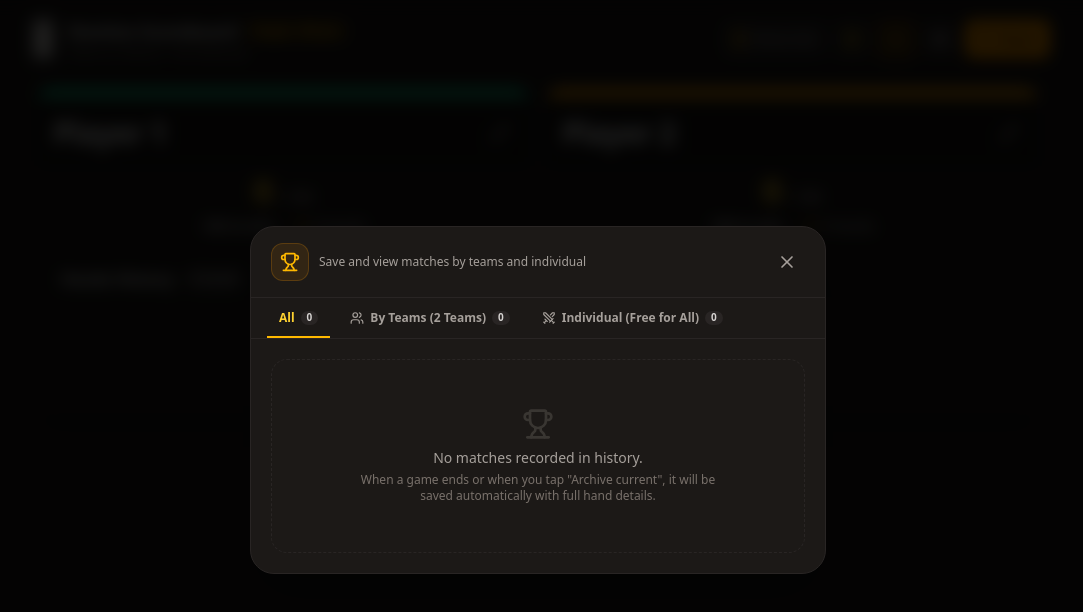
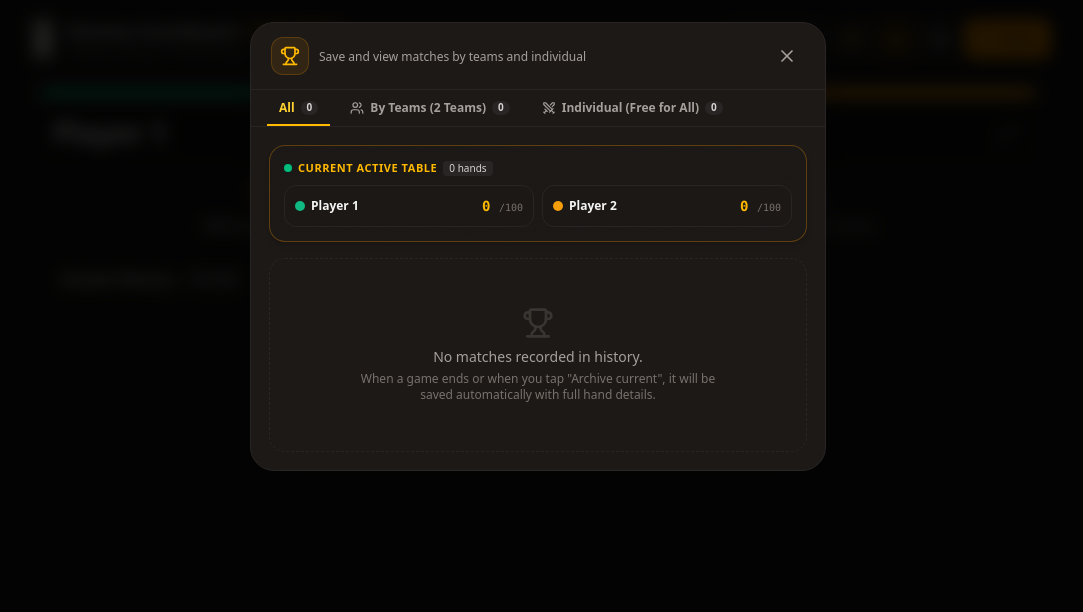
Before and after one commit to darwinlopez10-beep/Anotador-de-Domino, a React (Vite) app: page / in a window 1280 px wide. Both pictures are taken after a click on the button 954 px from the left and 39 px from the top of the page. Shown: the top 612 px of the page, without its empty margins (102-1185 px from the left). Built offline with nearby package versions, Linux system fonts and the light colour scheme.

Commit message:
feat: integrate active game state into stats modal
Pass current game context to MatchHistoryModal to include active players in statistics and add support for localizing default player/team naming patterns.

```diff
--- a/src/App.tsx
+++ b/src/App.tsx
@@ -1166,6 +1166,10 @@ export default function App() {
         onClearHistory={handleClearMatchHistory}
         canSaveCurrentGame={rounds.length > 0}
         onSaveCurrentGame={handleManualSaveMatch}
+        currentPlayers={players}
+        currentRounds={rounds}
+        currentGameMode={settings.gameMode}
+        targetScore={settings.targetScore}
         lang={lang}
       />
 
--- a/src/components/MatchHistoryModal.tsx
+++ b/src/components/MatchHistoryModal.tsx
@@ -18,7 +18,7 @@ import {
   Lock,
   ShieldAlert,
 } from 'lucide-react';
-import { GameMode, PastMatch, WinReason } from '../types';
+import { GameMode, PastMatch, WinReason, PlayerScore, Round } from '../types';
 import { AppLanguage, TRANSLATIONS, formatPlayerDisplayName } from '../utils/i18n';
 
 interface MatchHistoryModalProps {
@@ -29,6 +29,10 @@ interface MatchHistoryModalProps {
   onClearHistory: (mode?: GameMode) => void;
   canSaveCurrentGame?: boolean;
   onSaveCurrentGame?: () => void;
+  currentPlayers?: PlayerScore[];
+  currentRounds?: Round[];
+  currentGameMode?: GameMode;
+  targetScore?: number;
   lang: AppLanguage;
 }
 
@@ -40,6 +44,10 @@ export const MatchHistoryModal: React.FC<MatchHistoryModalProps> = ({
   onClearHistory,
   canSaveCurrentGame,
   onSaveCurrentGame,
+  currentPlayers,
+  currentRounds,
+  currentGameMode = 'teams',
+  targetScore,
   lang,
 }) => {
   const t = TRANSLATIONS[lang];
@@ -89,6 +97,23 @@ export const MatchHistoryModal: React.FC<MatchHistoryModalProps> = ({
     }
   });
 
+  // Automatically register active players in the series stats if they don't have records yet
+  if (currentPlayers && currentGameMode === 'teams') {
+    currentPlayers.forEach((p) => {
+      if (!teamWinStats[p.name]) {
+        teamWinStats[p.name] = { wins: 0, color: p.color, totalPoints: p.score };
+      }
+    });
+  }
+
+  if (currentPlayers && currentGameMode === 'individual') {
+    currentPlayers.forEach((p) => {
+      if (!individualWinStats[p.name]) {
+        individualWinStats[p.name] = { wins: 0, color: p.color, totalPoints: p.score, matchesPlayed: 0 };
+      }
+    });
+  }
+
   const sortedIndividualRankings = Object.entries(individualWinStats).sort((a, b) => {
     if (b[1].wins !== a[1].wins) return b[1].wins - a[1].wins;
     return b[1].totalPoints - a[1].totalPoints;
@@ -128,22 +153,22 @@ export const MatchHistoryModal: React.FC<MatchHistoryModalProps> = ({
   };
 
   return (
-    <div className="fixed inset-0 z-50 flex items-center justify-center p-3 sm:p-4 bg-black/85 backdrop-blur-sm animate-in fade-in duration-200">
+    <div className="fixed inset-0 z-50 flex items-start justify-center p-2 sm:p-4 pt-1 sm:pt-3 md:pt-4 bg-black/85 backdrop-blur-sm animate-in fade-in duration-200 overflow-y-auto">
       <div
-        className="w-full max-w-xl bg-stone-900 border border-stone-800 rounded-2xl sm:rounded-3xl shadow-2xl overflow-hidden flex flex-col max-h-[92vh]"
+        className="w-full max-w-xl bg-stone-900 border border-stone-800 rounded-2xl sm:rounded-3xl shadow-2xl overflow-hidden flex flex-col max-h-[96vh] sm:max-h-[93vh] mt-0.5 sm:mt-1.5"
         onClick={(e) => e.stopPropagation()}
       >
         {/* Header */}
-        <div className="flex items-center justify-between px-5 py-4 border-b border-stone-800 bg-stone-850">
-          <div className="flex items-center gap-2.5">
-            <div className="p-2 rounded-xl bg-amber-500/10 text-amber-400 border border-amber-500/20">
-              <Trophy className="w-5 h-5" />
+        <div className="flex items-center justify-between px-3.5 sm:px-5 py-2.5 sm:py-3.5 border-b border-stone-800 bg-stone-850 flex-shrink-0">
+          <div className="flex items-center gap-2 sm:gap-2.5">
+            <div className="p-1.5 sm:p-2 rounded-xl bg-amber-500/10 text-amber-400 border border-amber-500/20">
+              <Trophy className="w-4 h-4 sm:w-5 sm:h-5" />
             </div>
             <div>
-              <h3 className="text-lg font-bold text-stone-100 font-display">
+              <h3 className="text-base sm:text-lg font-bold text-stone-100 font-display leading-tight">
                 {t.matchHistory}
               </h3>
-              <p className="text-xs text-stone-400">
+              <p className="text-[11px] sm:text-xs text-stone-400 leading-tight">
                 {lang === 'es'
                   ? 'Guarda y consulta partidas por pareja e individual'
                   : 'Save and view matches by teams and individual'}
@@ -179,7 +204,7 @@ export const MatchHistoryModal: React.FC<MatchHistoryModalProps> = ({
 
             <button
               onClick={onClose}
-              className="p-2 rounded-xl text-stone-400 hover:text-stone-200 hover:bg-stone-800 transition-colors cursor-pointer"
+              className="p-1.5 sm:p-2 rounded-xl text-stone-400 hover:text-stone-200 hover:bg-stone-800 transition-colors cursor-pointer"
             >
               <X className="w-5 h-5" />
             </button>
@@ -187,11 +212,11 @@ export const MatchHistoryModal: React.FC<MatchHistoryModalProps> = ({
         </div>
 
         {/* Tab Navigation */}
-        <div className="flex border-b border-stone-800 bg-stone-900 px-4 pt-3 gap-2 overflow-x-auto">
+        <div className="flex border-b border-stone-800 bg-stone-900 px-3 sm:px-4 pt-2 sm:pt-2.5 gap-2 overflow-x-auto flex-shrink-0">
           <button
             type="button"
             onClick={() => setActiveTab('all')}
-            className={`pb-2.5 px-3 text-xs font-bold border-b-2 transition-all flex items-center gap-1.5 whitespace-nowrap cursor-pointer ${
+            className={`pb-2 px-2.5 sm:px-3 text-xs font-bold border-b-2 transition-all flex items-center gap-1.5 whitespace-nowrap cursor-pointer ${
               activeTab === 'all'
                 ? 'border-amber-400 text-amber-300'
                 : 'border-transparent text-stone-400 hover:text-stone-200'
@@ -206,7 +231,7 @@ export const MatchHistoryModal: React.FC<MatchHistoryModalProps> = ({
           <button
             type="button"
             onClick={() => setActiveTab('teams')}
-            className={`pb-2.5 px-3 text-xs font-bold border-b-2 transition-all flex items-center gap-1.5 whitespace-nowrap cursor-pointer ${
+            className={`pb-2 px-2.5 sm:px-3 text-xs font-bold border-b-2 transition-all flex items-center gap-1.5 whitespace-nowrap cursor-pointer ${
               activeTab === 'teams'
                 ? 'border-emerald-400 text-emerald-300'
                 : 'border-transparent text-stone-400 hover:text-stone-200'
@@ -222,7 +247,7 @@ export const MatchHistoryModal: React.FC<MatchHistoryModalProps> = ({
           <button
             type="button"
             onClick={() => setActiveTab('individual')}
-            className={`pb-2.5 px-3 text-xs font-bold border-b-2 transition-all flex items-center gap-1.5 whitespace-nowrap cursor-pointer ${
+            className={`pb-2 px-2.5 sm:px-3 text-xs font-bold border-b-2 transition-all flex items-center gap-1.5 whitespace-nowrap cursor-pointer ${
               activeTab === 'individual'
                 ? 'border-sky-400 text-sky-300'
                 : 'border-transparent text-stone-400 hover:text-stone-200'
@@ -236,9 +261,66 @@ export const MatchHistoryModal: React.FC<MatchHistoryModalProps> = ({
           </button>
         </div>
 
-        <div className="p-4 sm:p-5 overflow-y-auto space-y-4 flex-1">
-          {/* Mobile button to save current game */}
-          {canSaveCurrentGame && onSaveCurrentGame && (
+        <div className="p-3 sm:p-4.5 overflow-y-auto space-y-3 sm:space-y-4 flex-1">
+          {/* Current Table / Mesa Activa con Nombres Automáticos de Jugadores */}
+          {currentPlayers && currentPlayers.length > 0 && (
+            <div className="bg-gradient-to-br from-stone-850/95 to-stone-900 p-3 sm:p-3.5 rounded-2xl border border-amber-500/30 shadow-md">
+              <div className="flex items-center justify-between gap-2 mb-2">
+                <div className="flex items-center gap-1.5">
+                  <span className="relative flex h-2 w-2">
+                    <span className="animate-ping absolute inline-flex h-full w-full rounded-full bg-emerald-400 opacity-75"></span>
+                    <span className="relative inline-flex rounded-full h-2 w-2 bg-emerald-500"></span>
+                  </span>
+                  <span className="text-[11px] font-extrabold uppercase tracking-wider text-amber-400">
+                    {lang === 'es' ? 'Mesa Actual en Juego' : 'Current Active Table'}
+                  </span>
+                  {currentRounds && (
+                    <span className="text-[10px] px-1.5 py-0.2 rounded bg-stone-800 text-stone-300 font-medium">
+                      {currentRounds.length} {currentRounds.length === 1 ? (lang === 'es' ? 'mano' : 'hand') : (lang === 'es' ? 'manos' : 'hands')}
+                    </span>
+                  )}
+                </div>
+
+                {canSaveCurrentGame && onSaveCurrentGame && (
+                  <button
+                    type="button"
+                    onClick={onSaveCurrentGame}
+                    title={lang === 'es' ? 'Guardar partida actual en el historial de la copa' : 'Save current match to copa history'}
+                    className="inline-flex items-center gap-1 px-2.5 py-1 rounded-lg bg-amber-500/20 hover:bg-amber-500/30 border border-amber-500/40 text-amber-300 text-[11px] font-bold transition-all active:scale-95 cursor-pointer"
+                  >
+                    <BookmarkPlus className="w-3 h-3" />
+                    <span>{lang === 'es' ? 'Archivar en Copa' : 'Save to Copa'}</span>
+                  </button>
+                )}
+              </div>
+
+              {/* Nombres automáticos de los jugadores actuales y sus puntuaciones */}
+              <div className={`grid gap-1.5 sm:gap-2 ${currentPlayers.length === 2 ? 'grid-cols-2' : currentPlayers.length === 3 ? 'grid-cols-3' : 'grid-cols-2 sm:grid-cols-4'}`}>
+                {currentPlayers.map((player) => (
+                  <div
+                    key={player.id}
+                    className="p-2 sm:p-2.5 rounded-xl bg-stone-900/90 border border-stone-800 flex items-center justify-between gap-1.5"
+                  >
+                    <div className="flex items-center gap-1.5 truncate min-w-0">
+                      <span
+                        className="w-2.5 h-2.5 rounded-full flex-shrink-0"
+                        style={{ backgroundColor: player.color }}
+                      />
+                      <span className="text-xs font-bold text-stone-100 truncate">
+                        {formatPlayerDisplayName(player.name, lang)}
+                      </span>
+                    </div>
+                    <span className="font-mono font-black text-amber-400 text-xs sm:text-sm flex-shrink-0">
+                      {player.score} {targetScore ? <span className="text-[10px] text-stone-500 font-normal">/{targetScore}</span> : ''}
+                    </span>
+                  </div>
+                ))}
+              </div>
+            </div>
+          )}
+
+          {/* Mobile button to save current game if active mesa wasn't displayed */}
+          {(!currentPlayers || currentPlayers.length === 0) && canSaveCurrentGame && onSaveCurrentGame && (
             <div className="sm:hidden">
               <button
                 type="button"
@@ -448,7 +530,7 @@ export const MatchHistoryModal: React.FC<MatchHistoryModalProps> = ({
                           <div className="grid grid-cols-2 gap-2 pt-1 border-t border-stone-800/60 text-xs">
                             {match.finalScores.map((team, idx) => {
                               const isWinner = team.name === match.winnerName;
-                              const members = idx === 0 ? match.team1Members : match.team2Members;
+                              const members = team.members || (idx === 0 ? match.team1Members : match.team2Members);
                               return (
                                 <div
                                   key={idx}
@@ -466,11 +548,11 @@ export const MatchHistoryModal: React.FC<MatchHistoryModalProps> = ({
                                       {team.score}
                                     </span>
                                   </div>
-                                  {members && members.length === 2 && (
+                                  {members && members.length > 0 && (
                                     <div className="text-[11px] text-stone-400 flex items-center gap-1 mt-0.5 truncate">
                                       <Users className="w-3 h-3 text-stone-500 flex-shrink-0" />
                                       <span className="truncate">
-                                        {members[0]} &amp; {members[1]}
+                                        {members.map((m) => formatPlayerDisplayName(m, lang)).join(' & ')}
                                       </span>
                                     </div>
                                   )}
--- a/src/utils/i18n.ts
+++ b/src/utils/i18n.ts
@@ -550,6 +550,16 @@ export const TRANSLATIONS: Record<AppLanguage, Translations> = {
 export function formatPlayerDisplayName(name: string, lang: AppLanguage): string {
   if (!name) return lang === 'es' ? 'Jugador' : 'Player';
 
+  // Format raw IDs like team_1 or player_1
+  if (/^team[_-]?(\d+)$/i.test(name)) {
+    const num = name.match(/^team[_-]?(\d+)$/i)?.[1];
+    return lang === 'es' ? `Jugador ${num}` : `Player ${num}`;
+  }
+  if (/^player[_-]?(\d+)$/i.test(name)) {
+    const num = name.match(/^player[_-]?(\d+)$/i)?.[1];
+    return lang === 'es' ? `Jugador ${num}` : `Player ${num}`;
+  }
+
   // Translate "Jugador 1" -> "Player 1", "Equipo 1" -> "Team 1"
   if (lang === 'en') {
     if (/^jugador\s*(\d+)$/i.test(name)) {
```
